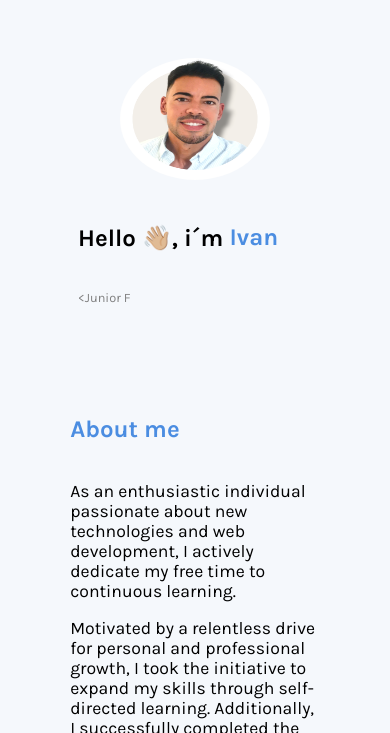
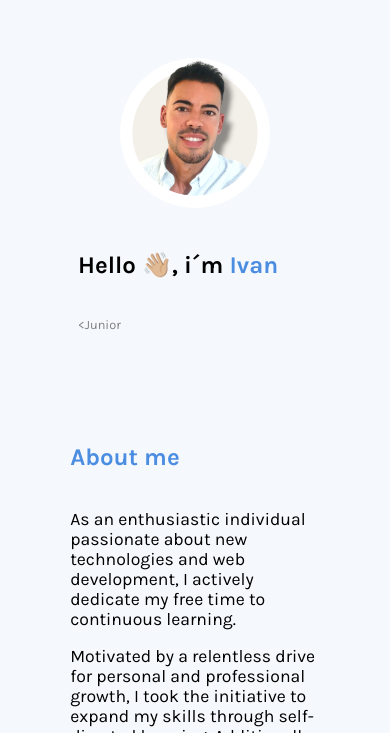
Before and after one commit to yebrai/yebraidev, a Next.js app: page / in a window 390 px wide. Shown: the part 111-844 px from the top of the page. Built offline with nearby package versions, Linux system fonts and the light colour scheme.

Commit message:
fixed responsive in avatar and about

```diff
--- a/src/components/AppAbout/About.module.css
+++ b/src/components/AppAbout/About.module.css
@@ -6,5 +6,4 @@
 
 .aboutContainer {
   font-size: 1.1rem;
-  height: 30vh;
 }
--- a/src/components/AppWelcome/Welcome.module.css
+++ b/src/components/AppWelcome/Welcome.module.css
@@ -13,7 +13,7 @@
 .containerMainSection {
   display: flex;
   gap: 5vw;
-  height: 30vh;
+  height: 50%;
 }
 
 .presentation {
```
